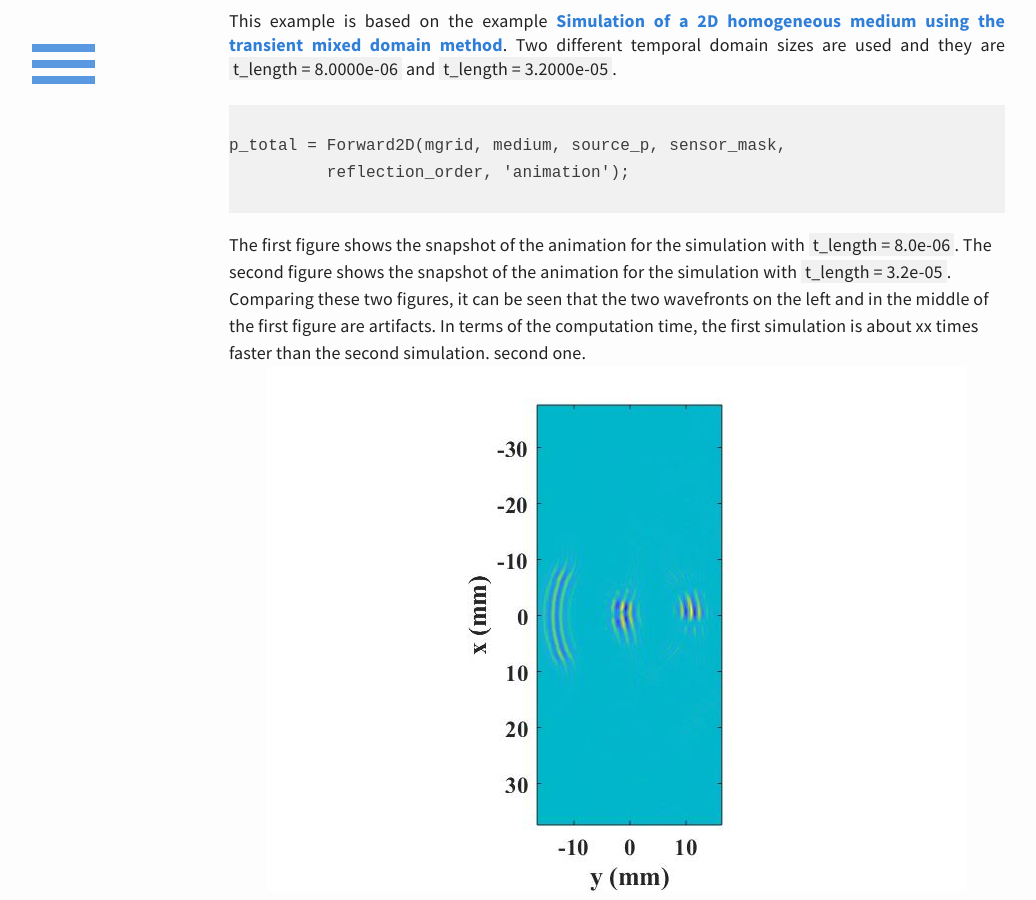
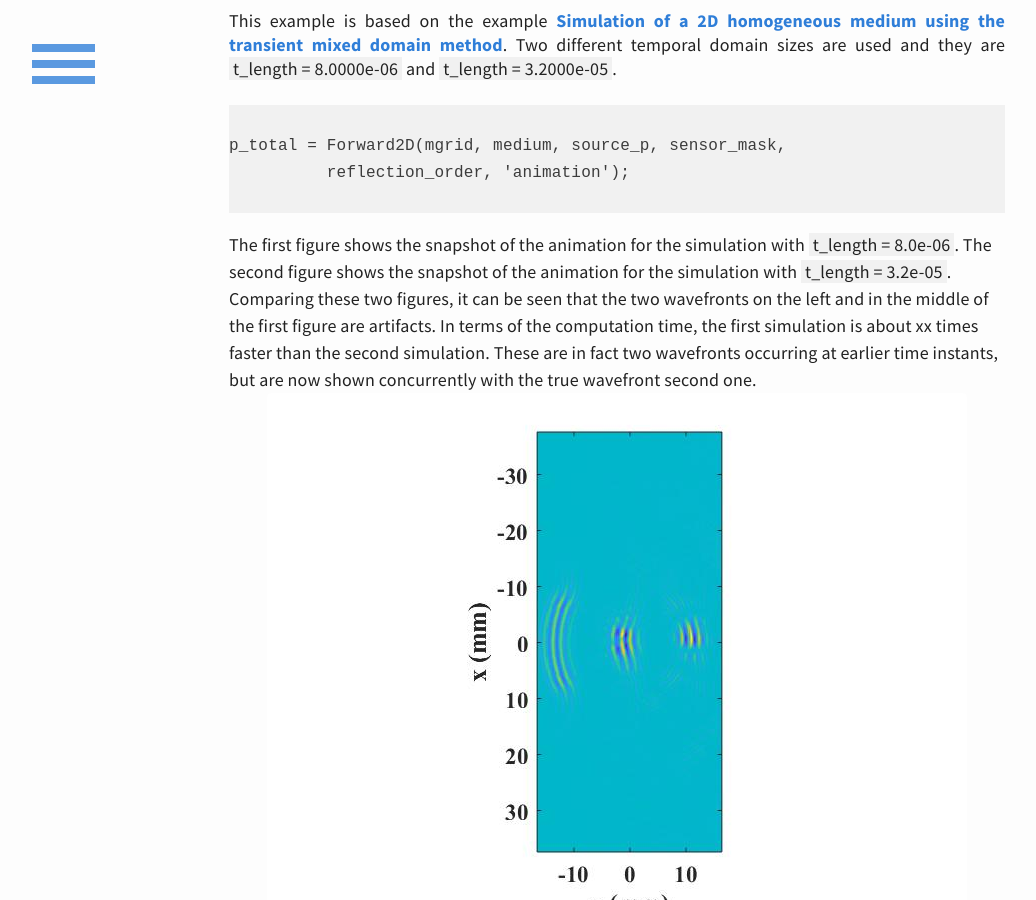
Before and after one commit to m-SOUND/mSOUND, a Jekyll site: the page built from _posts/2019-07-20-TMDM_2D_animation.html, in a window 1280 px wide and 900 px high, scrolled down 898 px. Shown: the whole window, without its empty margins (23-1059 px from the left). Built offline with Jekyll 4.4.1, drawn with Linux system fonts in a browser that asks for light colours.

Commit message:
Update 2019-07-20-TMDM_2D_animation.html

```diff
--- a/_posts/2019-07-20-TMDM_2D_animation.html
+++ b/_posts/2019-07-20-TMDM_2D_animation.html
@@ -42,6 +42,7 @@ The first figure shows the snapshot of the animation for the simulation with <sp
 The second figure shows the snapshot of the animation for the simulation with <span style="background-color:#f1f1f1">t_length = 3.2e-05</span>.
 Comparing these two figures, it can be seen that the two wavefronts on the left and in the middle of the first figure are artifacts.
 In terms of the computation time, the first simulation is about xx times faster than the second simulation.
+These are in fact two wavefronts occurring at earlier time instants, but are now shown concurrently with the true wavefront
 second one.
 <img src="/mSOUND/img/animation_2D_small_domain.jpg" alt="snap shot of the animation for the simulation with smaller temporal domain">
 <img src="/mSOUND/img/animation_2D_large_domain.jpg" alt="snap shot of the animation for the simulation with larger temporal domain">
```
